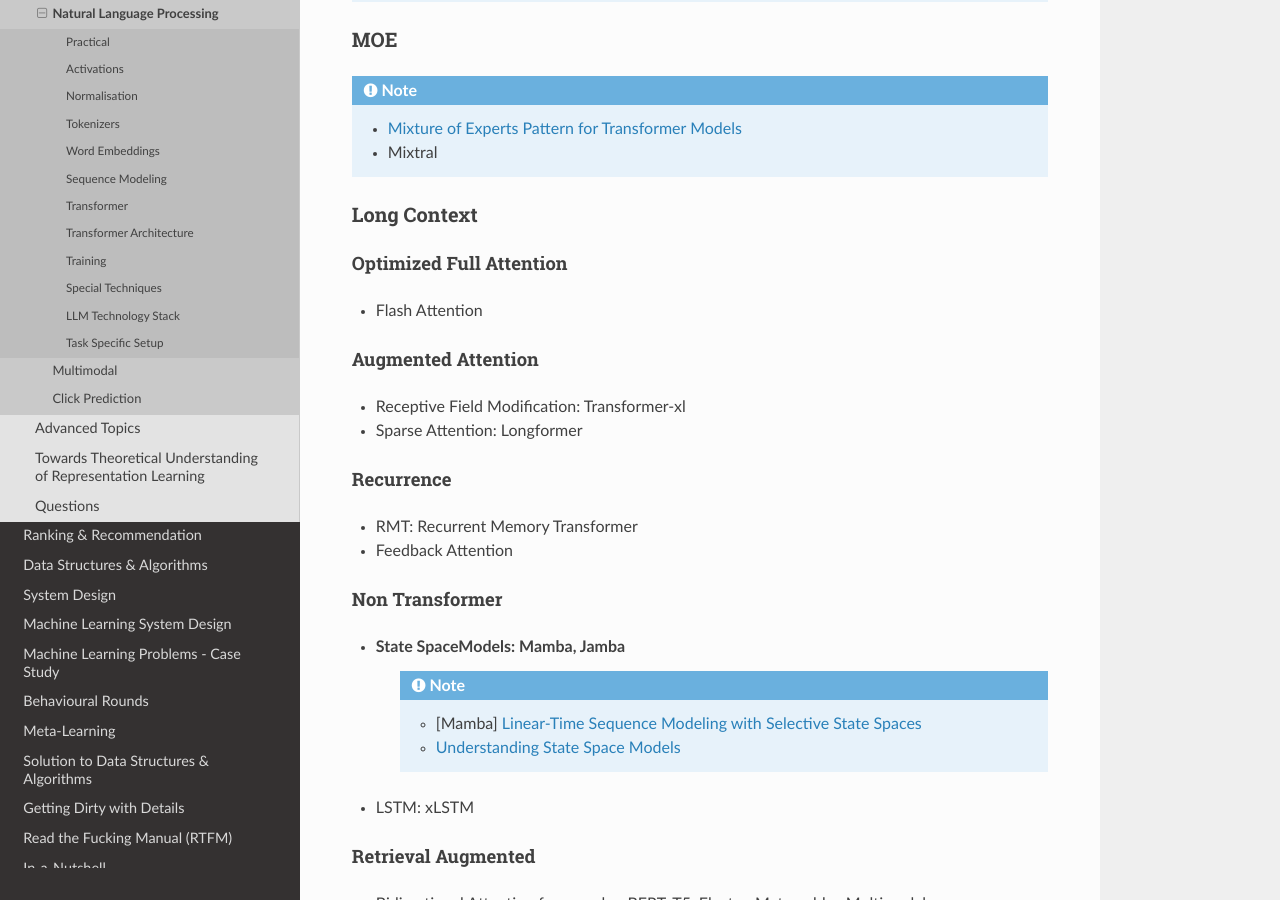
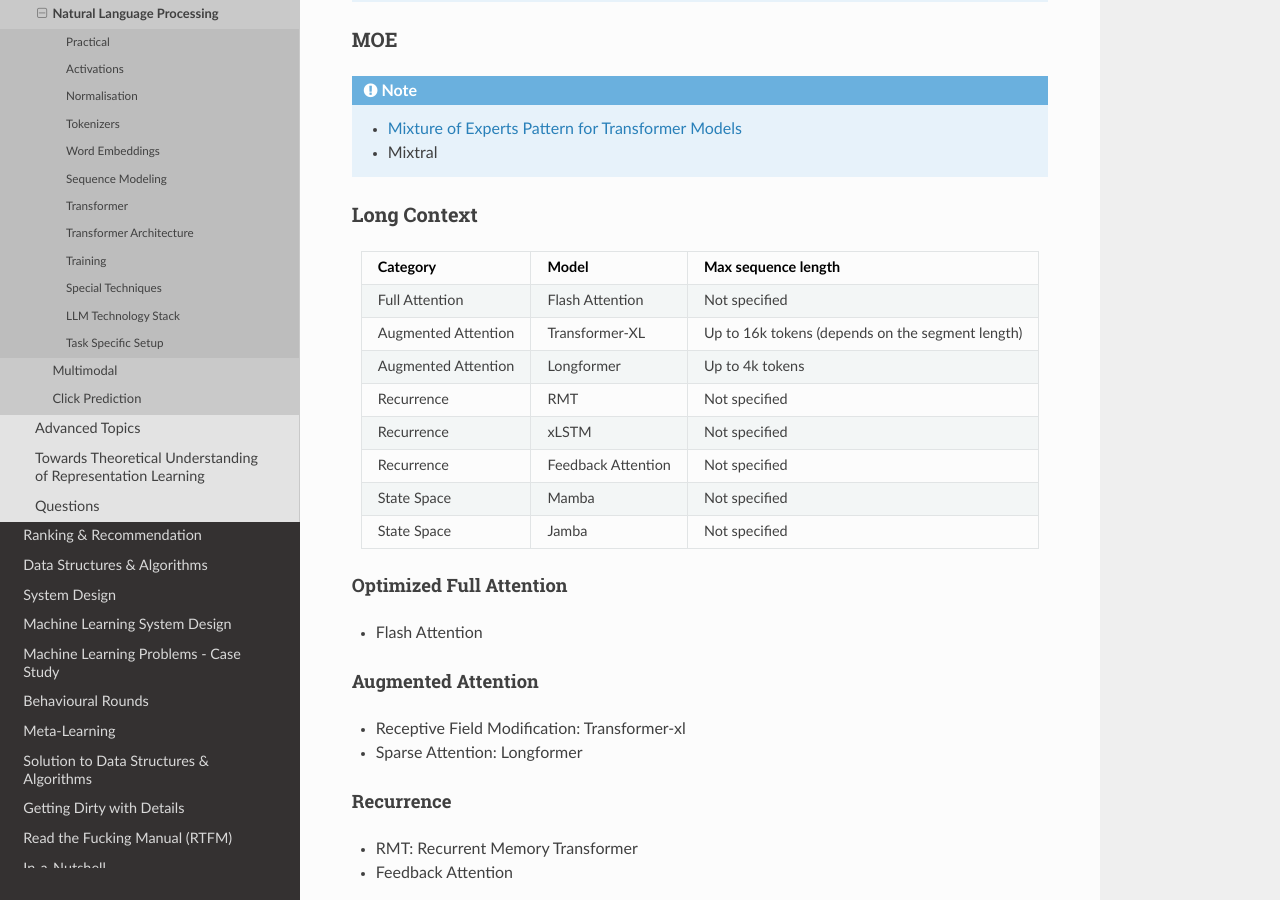
Before and after one commit to uselesstechjunks/leetcode, a Sphinx documentation site: the page built from docs/source/dl/application/nlp.rst, in a window 1280 px wide and 900 px high, scrolled down 7416 px. Built offline with Sphinx 7.4.7 and the Read the Docs theme 2.0.0, drawn with Linux system fonts in a browser that asks for light colours.

Commit message:
Update nlp.rst (#285)

```diff
--- a/docs/source/dl/application/nlp.rst
+++ b/docs/source/dl/application/nlp.rst
@@ -292,6 +292,19 @@ MOE
 
 Long Context
 =========================================================================================
+.. csv-table::
+	:header: "Category","Model","Max sequence length"
+	:align: center
+
+		Full Attention,Flash Attention,Not specified
+		Augmented Attention,Transformer-XL,Up to 16k tokens (depends on the segment length)
+		Augmented Attention,Longformer,Up to 4k tokens
+		Recurrence,RMT,Not specified
+		Recurrence,xLSTM,Not specified
+		Recurrence,Feedback Attention,Not specified
+		State Space,Mamba,Not specified
+		State Space,Jamba,Not specified
+
 Optimized Full Attention
 -----------------------------------------------------------------------------------------
 * Flash Attention
```
